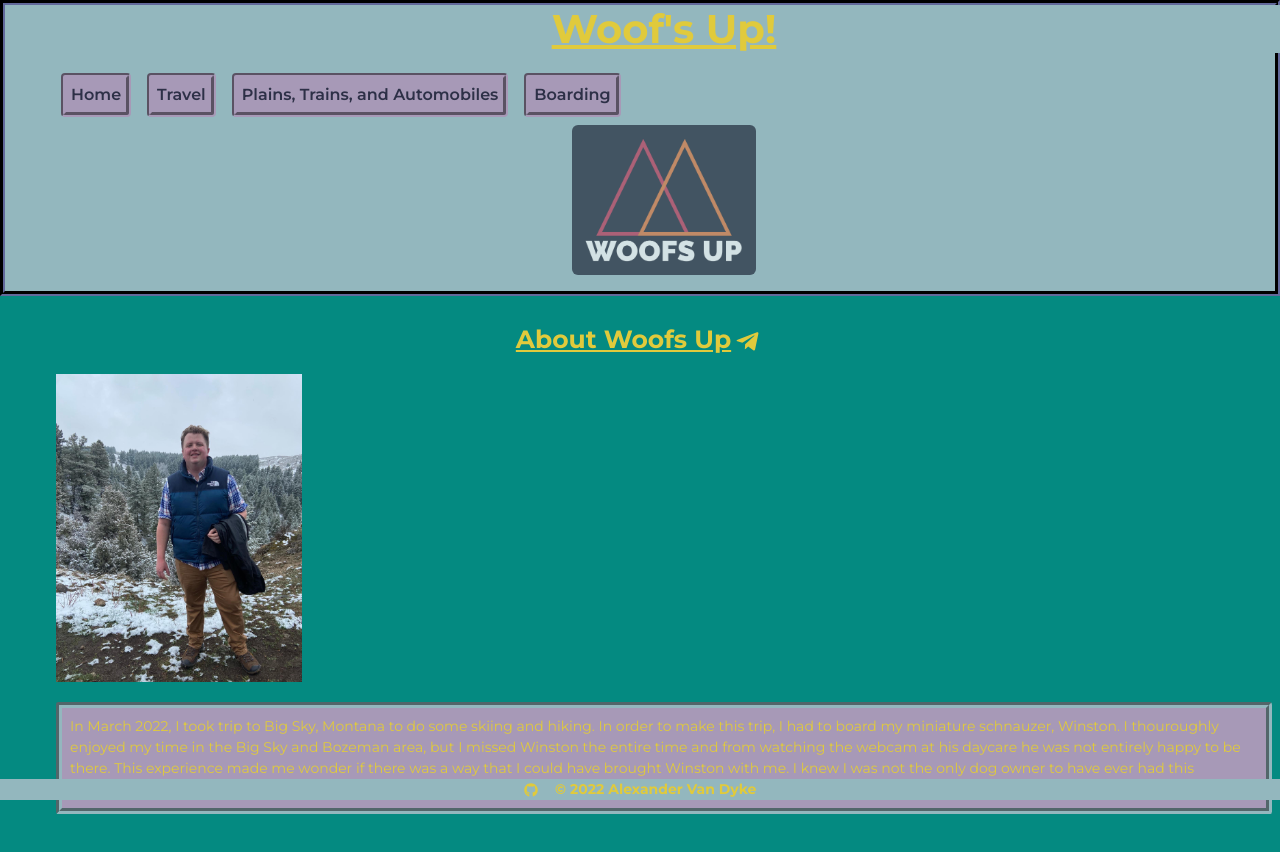
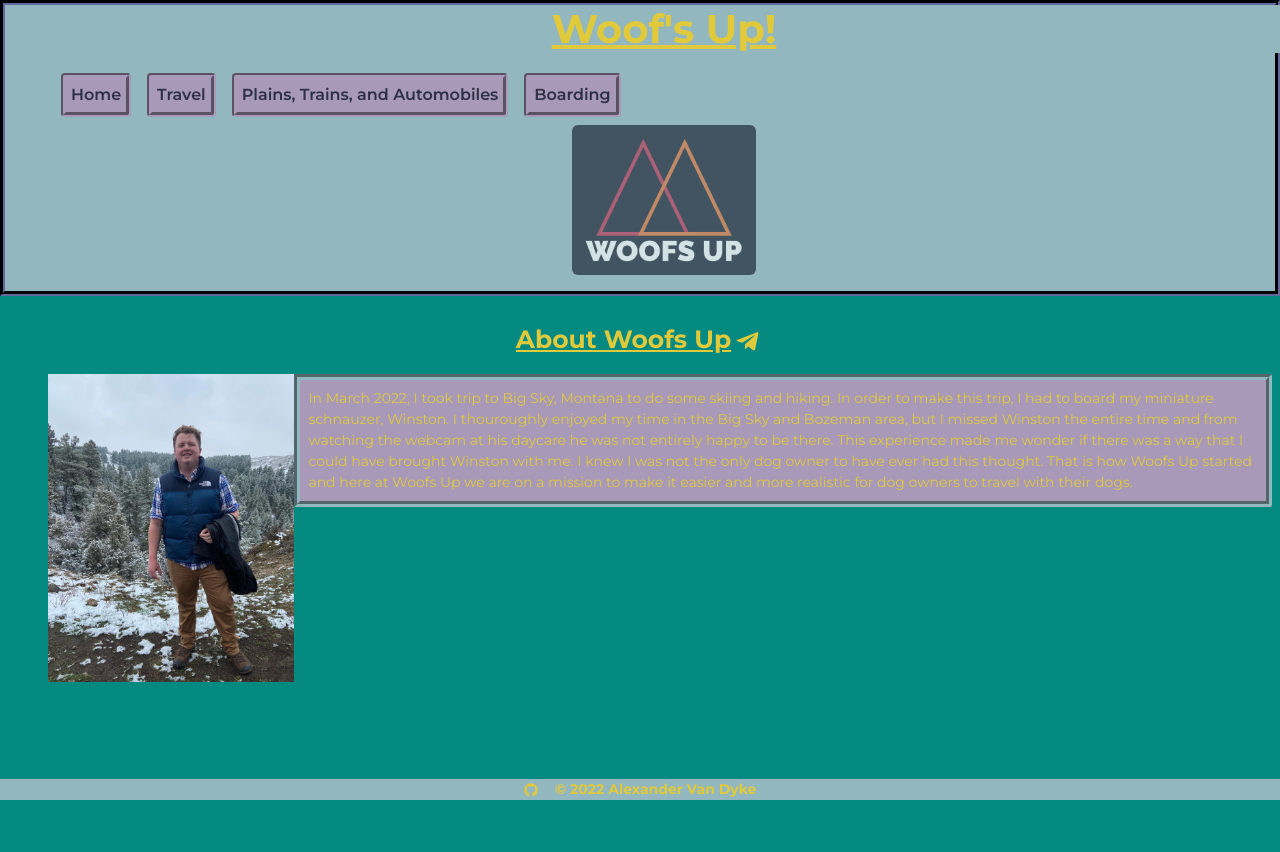
Before and after one commit to AlexandertheGreat491/Woofs_Up, a React (Create React App) app: page / in a window 1280 px wide. Shown: the top 852 px of the page. Built offline with nearby package versions, Linux system fonts and the light colour scheme.

Commit message:
added float-start class to image

```diff
--- a/src/pages/Home.js
+++ b/src/pages/Home.js
@@ -22,7 +22,7 @@ const Home = () => {
           style={{ width: "20%", height: "20%" }}
           src={drinkingHorse}
           alt="drinking horse"
-          className="mb-1 ms-2"
+          className="mb-1 float-start"
         />
         <p id="bio" className="ms-2 me-2 mt-3 p-2">
           In March 2022, I took trip to Big Sky, Montana to do some skiing and
```
